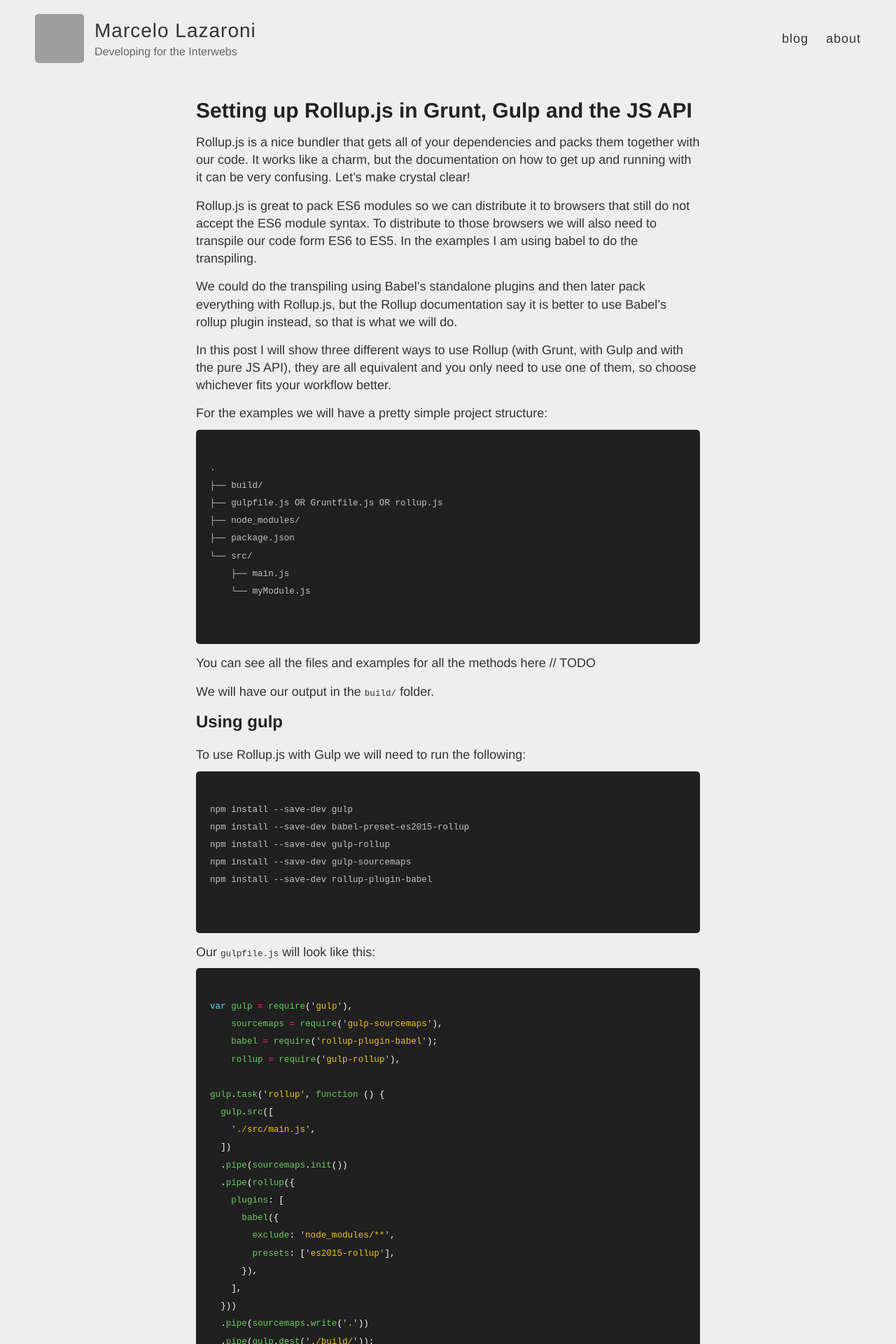
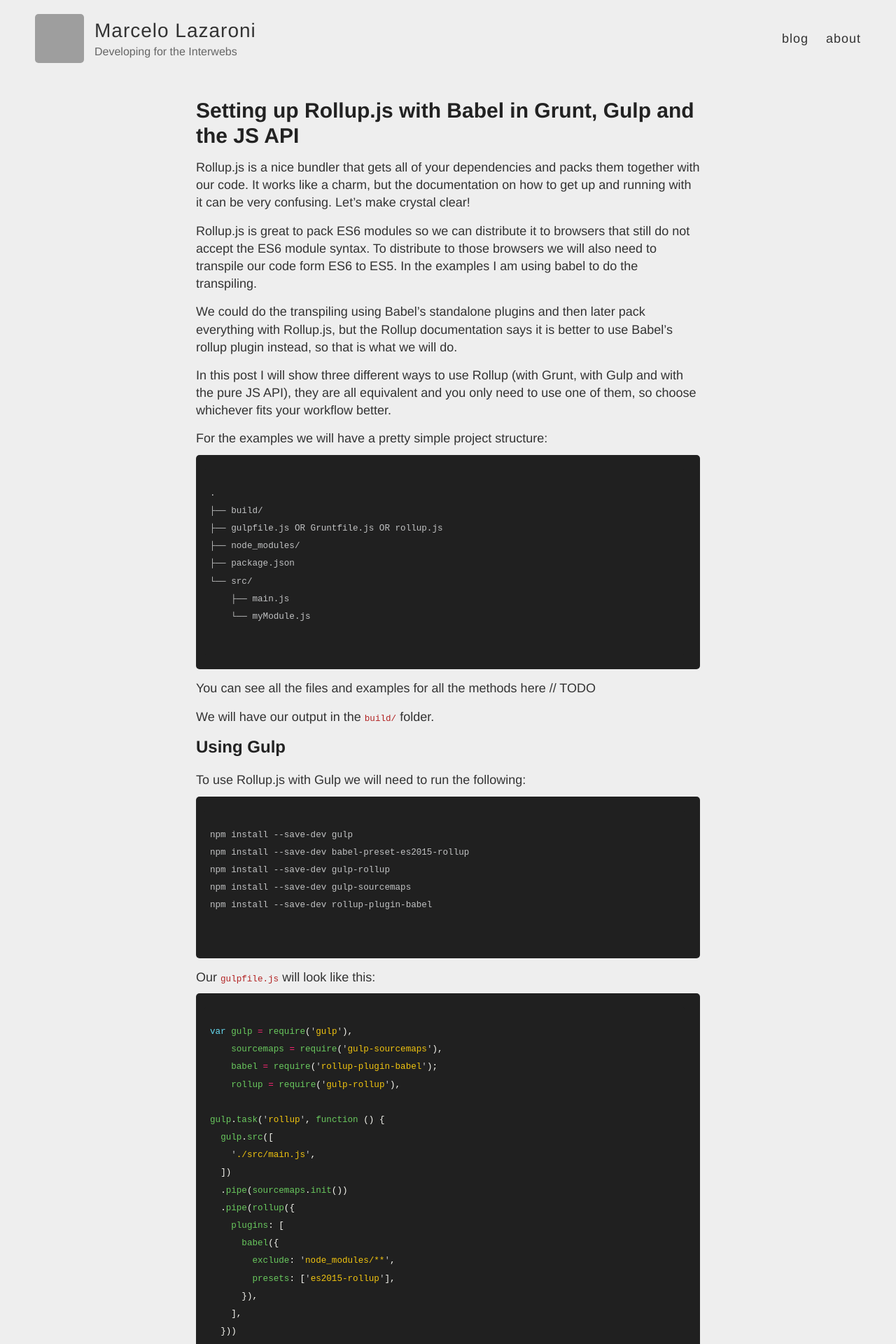
Before and after one commit to lazamar/lazamar.github.io, a Jekyll site: the page built from _posts/2016-04-18-up-and-running-with-rollup-js-in-gulp-grunt-and-native-js-api.md, in a window 1280 px wide. Shown: the top 1920 px of the page at 70% size. Built offline with Jekyll 4.4.1, drawn with Linux system fonts in a browser that asks for light colours; comment, search, counter and statistics services are not loaded; some of the changed text lies outside the part shown; grey boxes are pictures that could not be loaded.

Commit message:
Change highlighting color

```diff
--- a/_posts/2016-04-18-up-and-running-with-rollup-js-in-gulp-grunt-and-native-js-api.md
+++ b/_posts/2016-04-18-up-and-running-with-rollup-js-in-gulp-grunt-and-native-js-api.md
@@ -1,6 +1,6 @@
 ---
 layout: post
-title: Setting up Rollup.js in Grunt, Gulp and the JS API
+title: Setting up Rollup.js with Babel in Grunt, Gulp and the JS API
 ---
 
 Rollup.js is a nice bundler that gets all of your dependencies and packs them
@@ -14,7 +14,7 @@ will also need to transpile our code form ES6 to ES5. In the examples I am
 using babel to do the transpiling.
 
 We could do the transpiling using Babel's standalone plugins and then later pack
-everything with Rollup.js, but the Rollup documentation say it is better to use Babel's
+everything with Rollup.js, but the Rollup documentation says it is better to use Babel's
 rollup plugin instead, so that is what we will do.
 
 In this post I will show three different ways to use Rollup (with Grunt, with
@@ -39,7 +39,7 @@ You can see all the files and examples for all the methods here // TODO
 
 We will have our output in the `build/` folder.
 
-## Using gulp
+## Using Gulp
 
 To use Rollup.js with Gulp we will need to run the following:
 
--- a/_sass/_highlights.scss
+++ b/_sass/_highlights.scss
@@ -83,3 +83,8 @@ code {
 .highlight .gu { color: #75715e; } /* Generic.Subheading & Diff Unified/Comment? */
 .highlight .gd { color: #f92672; } /* Generic.Deleted & Diff Deleted */
 .highlight .gi { color: #69c95e; } /* Generic.Inserted & Diff Inserted */
+
+
+.highlighter-rouge {
+    color: firebrick;
+}
```
Also changed, not shown: other parts of _posts/2016-04-18-up-and-running-with-rollup-js-in-gulp-grunt-and-native-js-api.md (+2 -2 lines).
